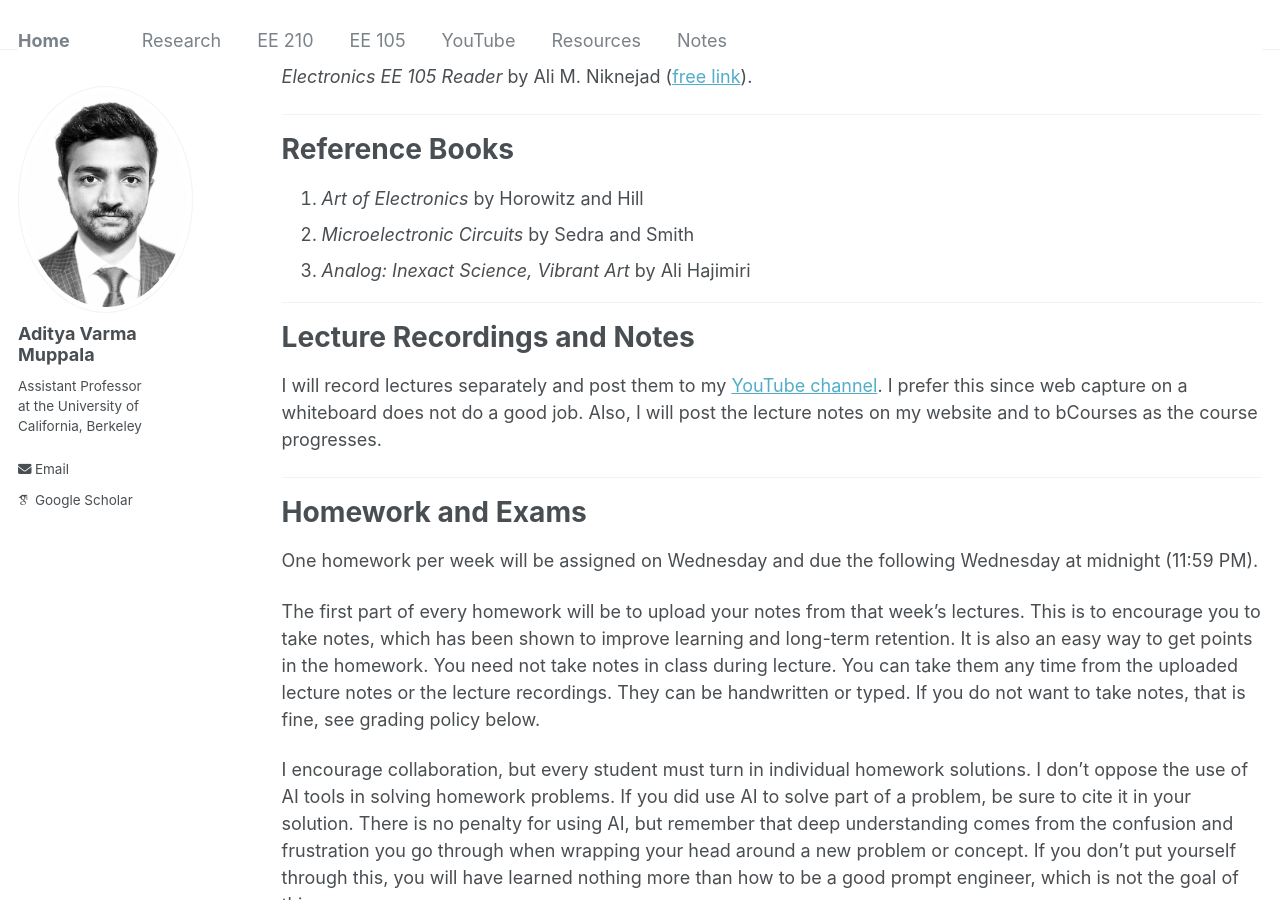
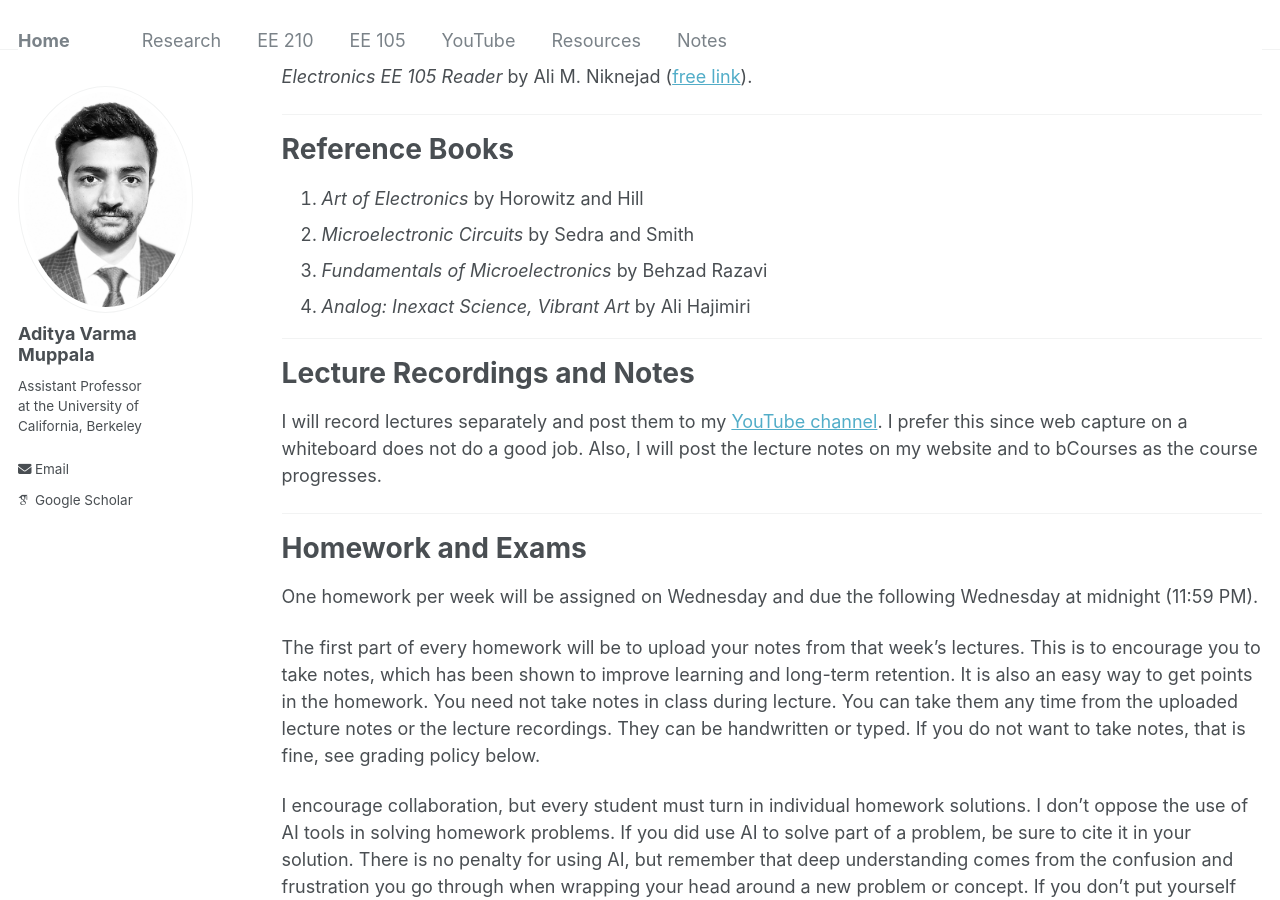
Before and after one commit to AdityaMuppala/adityamuppala.github.io, a Jekyll site: the page built from _pages/teaching105.md, in a window 1280 px wide and 900 px high, scrolled down 1764 px. Built offline with Jekyll 4.4.1, drawn with Linux system fonts in a browser that asks for light colours; some web fonts are replaced.

Commit message:
Update teaching105.md

```diff
--- a/_pages/teaching105.md
+++ b/_pages/teaching105.md
@@ -58,7 +58,8 @@ To develop a strong foundation in microelectronics from the device to the circui
 # Reference Books
 1. *Art of Electronics* by Horowitz and Hill
 2. *Microelectronic Circuits* by Sedra and Smith
-3. *Analog: Inexact Science, Vibrant Art* by Ali Hajimiri
+3. *Fundamentals of Microelectronics* by Behzad Razavi
+4. *Analog: Inexact Science, Vibrant Art* by Ali Hajimiri
 
 ---
 
```
